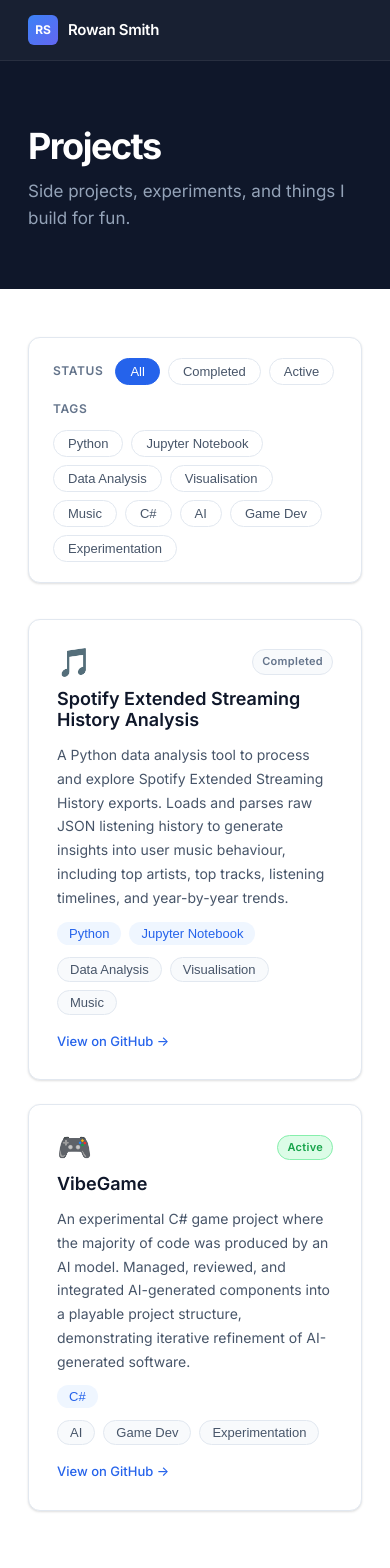
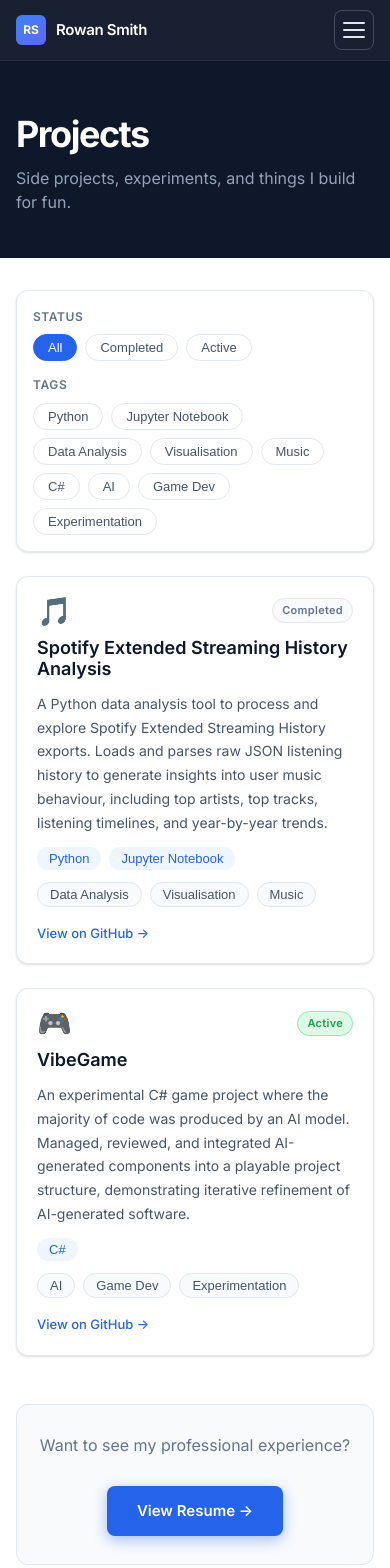
Before and after one commit to rowan-smith/Website, a React (Vite) app in the folder website/: page /projects in a window 390 px wide. Shown: the top 1568 px of the page. Built offline with nearby package versions, Linux system fonts and the light colour scheme.

Commit message:
Add responsive navigation with mobile menu toggle and updated styles

```diff
--- a/website/index.html
+++ b/website/index.html
@@ -6,7 +6,7 @@
     <meta name="viewport" content="width=device-width, initial-scale=1.0" />
     <meta
       name="description"
-      content="Personal website for Rowan Smith with resume, projects, and future sections."
+      content="Professional portfolio for Rowan Smith featuring experience, resume highlights, and selected projects."
     />
     <link rel="preconnect" href="https://fonts.googleapis.com" />
     <link rel="preconnect" href="https://fonts.gstatic.com" crossorigin />
--- a/website/src/components/layout/SiteNav.tsx
+++ b/website/src/components/layout/SiteNav.tsx
@@ -1,3 +1,4 @@
+import { useEffect, useState } from 'react';
 import { Link, useLocation } from 'react-router-dom';
 import { useSiteData } from '../../context/SiteDataContext';
 
@@ -12,10 +13,17 @@ const RESUME_SECTIONS = [
 
 export default function SiteNav() {
   const { pathname } = useLocation();
+  const [menuOpen, setMenuOpen] = useState(false);
   const onResume = pathname === '/resume';
   const { data } = useSiteData();
   if (!data) return null;
   const { resume } = data;
+
+  useEffect(() => {
+    setMenuOpen(false);
+  }, [pathname]);
+
+  const closeMenu = () => setMenuOpen(false);
 
   return (
     <nav className="nav">
@@ -25,30 +33,43 @@ export default function SiteNav() {
           <span className="nav-logo-name">{resume.name}</span>
         </Link>
 
-        <ul className="nav-links">
+        <button
+          className="nav-mobile-toggle"
+          type="button"
+          onClick={() => setMenuOpen((open) => !open)}
+          aria-expanded={menuOpen}
+          aria-controls="site-nav-links"
+          aria-label={menuOpen ? 'Close menu' : 'Open menu'}
+        >
+          <span />
+          <span />
+          <span />
+        </button>
+
+        <ul id="site-nav-links" className={`nav-links ${menuOpen ? 'is-open' : ''}`}>
           {onResume ? (
             <>
               {RESUME_SECTIONS.map(({ label, hash }) => (
                 <li key={hash}>
-                  <a href={`#${hash}`}>{label}</a>
+                  <a href={`#${hash}`} onClick={closeMenu}>{label}</a>
                 </li>
               ))}
               <li className="nav-divider" aria-hidden="true" />
               <li>
-                <Link to="/projects" className="nav-link-pill">Projects ↗</Link>
+                <Link to="/projects" className="nav-link-pill" onClick={closeMenu}>Projects ↗</Link>
               </li>
             </>
           ) : (
             <>
-              <li><Link to="/resume">Resume</Link></li>
-              <li><Link to="/projects">Projects</Link></li>
+              <li><Link to="/resume" onClick={closeMenu}>Resume</Link></li>
+              <li><Link to="/projects" onClick={closeMenu}>Projects</Link></li>
               <li>
-                <a href={resume.github} target="_blank" rel="noopener noreferrer">
+                <a href={resume.github} target="_blank" rel="noopener noreferrer" onClick={closeMenu}>
                   GitHub
                 </a>
               </li>
               <li>
-                <a href={resume.linkedin} target="_blank" rel="noopener noreferrer">
+                <a href={resume.linkedin} target="_blank" rel="noopener noreferrer" onClick={closeMenu}>
                   LinkedIn
                 </a>
               </li>
--- a/website/src/styles/index.css
+++ b/website/src/styles/index.css
@@ -32,6 +32,12 @@ body {
   font-size: 16px;
   -webkit-font-smoothing: antialiased;
   -moz-osx-font-smoothing: grayscale;
+}
+
+img,
+svg {
+  max-width: 100%;
+  height: auto;
 }
 
 #root {
@@ -124,6 +130,28 @@ ul { margin: 0; padding: 0; }
   gap: 2px;
 }
 
+.nav-mobile-toggle {
+  display: none;
+  width: 40px;
+  height: 40px;
+  border: 1px solid rgba(255, 255, 255, 0.2);
+  border-radius: 8px;
+  background: transparent;
+  padding: 8px;
+  flex-direction: column;
+  justify-content: center;
+  gap: 5px;
+  cursor: pointer;
+}
+
+.nav-mobile-toggle span {
+  display: block;
+  width: 100%;
+  height: 2px;
+  border-radius: 999px;
+  background: #e2e8f0;
+}
+
 .nav-links a {
   color: var(--slate-400);
   font-size: 13.5px;
@@ -139,7 +167,51 @@ ul { margin: 0; padding: 0; }
 }
 
 @media (max-width: 660px) {
-  .nav-links { display: none; }
+  .nav-inner {
+    height: auto;
+    min-height: 60px;
+    padding-top: 10px;
+    padding-bottom: 10px;
+    flex-wrap: wrap;
+    row-gap: 10px;
+  }
+
+  .nav-mobile-toggle {
+    display: inline-flex;
+  }
+
+  .nav-links {
+    display: none;
+    width: 100%;
+    order: 3;
+    margin-top: 4px;
+    padding-top: 10px;
+    border-top: 1px solid rgba(255, 255, 255, 0.1);
+    flex-direction: column;
+    gap: 6px;
+  }
+
+  .nav-links.is-open {
+    display: flex;
+  }
+
+  .nav-links a {
+    display: block;
+    width: 100%;
+    padding: 10px 12px;
+    font-size: 14px;
+  }
+
+  .nav-divider {
+    width: 100%;
+    height: 1px;
+    margin: 4px 0;
+  }
+
+  .nav-link-pill {
+    display: block;
+    width: fit-content;
+  }
 }
 
 /* ── Hero ───────────────────────────────────────────────────── */
@@ -200,6 +272,7 @@ ul { margin: 0; padding: 0; }
 
 .hero-meta a {
   color: var(--slate-400);
+  overflow-wrap: anywhere;
 }
 
 .hero-meta a:hover { color: #e2e8f0; }
@@ -458,7 +531,8 @@ ul { margin: 0; padding: 0; }
 .project-header {
   display: flex;
   justify-content: space-between;
-  align-items: center;
+  align-items: flex-start;
+  gap: 12px;
 }
 
 .project-name {
@@ -646,6 +720,7 @@ ul { margin: 0; padding: 0; }
 
 .index-ext-links a {
   color: var(--slate-400);
+  overflow-wrap: anywhere;
 }
 
 .index-ext-links a:hover { color: #e2e8f0; }
@@ -1029,3 +1104,134 @@ ul { margin: 0; padding: 0; }
 @media (max-width: 640px) {
   .projects-page-title { font-size: 36px; }
 }
+
+@media (max-width: 900px) {
+  .container {
+    padding: 0 20px;
+  }
+
+  .section {
+    padding: 56px 0;
+  }
+
+  .hero,
+  .contact {
+    padding-left: 0;
+    padding-right: 0;
+  }
+}
+
+@media (max-width: 640px) {
+  .container {
+    padding: 0 16px;
+  }
+
+  .section {
+    padding: 48px 0;
+  }
+
+  .section-title {
+    margin-bottom: 24px;
+  }
+
+  .about-text {
+    font-size: 16px;
+    line-height: 1.7;
+  }
+
+  .timeline-item {
+    padding-left: 22px;
+    padding-bottom: 28px;
+  }
+
+  .timeline-header {
+    flex-direction: column;
+    align-items: flex-start;
+    gap: 10px;
+  }
+
+  .period-badge {
+    white-space: normal;
+  }
+
+  .edu-card,
+  .project-card,
+  .fun-card {
+    padding: 20px;
+  }
+
+  .skills-grid,
+  .projects-grid,
+  .fun-projects-grid {
+    grid-template-columns: 1fr;
+  }
+
+  .filter-bar {
+    padding: 16px;
+    margin-bottom: 24px;
+  }
+
+  .filter-group {
+    align-items: flex-start;
+    flex-direction: column;
+    gap: 8px;
+  }
+
+  .filter-label {
+    min-width: 0;
+  }
+
+  .projects-page-hero {
+    padding: 52px 0 44px;
+  }
+
+  .projects-page-sub {
+    font-size: 16px;
+    line-height: 1.5;
+  }
+
+  .projects-page-body {
+    padding-top: 32px;
+    padding-bottom: 56px;
+  }
+
+  .projects-page-cta {
+    margin-top: 48px;
+    padding: 28px 18px;
+  }
+
+  .contact-btn {
+    max-width: 100%;
+    overflow-wrap: anywhere;
+  }
+
+  .hero-meta,
+  .index-ext-links,
+  .contact-socials {
+    row-gap: 6px;
+  }
+}
+
+@media (max-width: 520px) {
+  .hero-meta,
+  .index-ext-links,
+  .contact-socials {
+    flex-direction: column;
+    gap: 4px;
+  }
+
+  .hero-meta .sep,
+  .index-ext-links .sep,
+  .contact-socials span {
+    display: none;
+  }
+
+  .project-header {
+    flex-direction: column;
+    align-items: flex-start;
+  }
+
+  .project-link {
+    font-size: 16px;
+  }
+}
```
